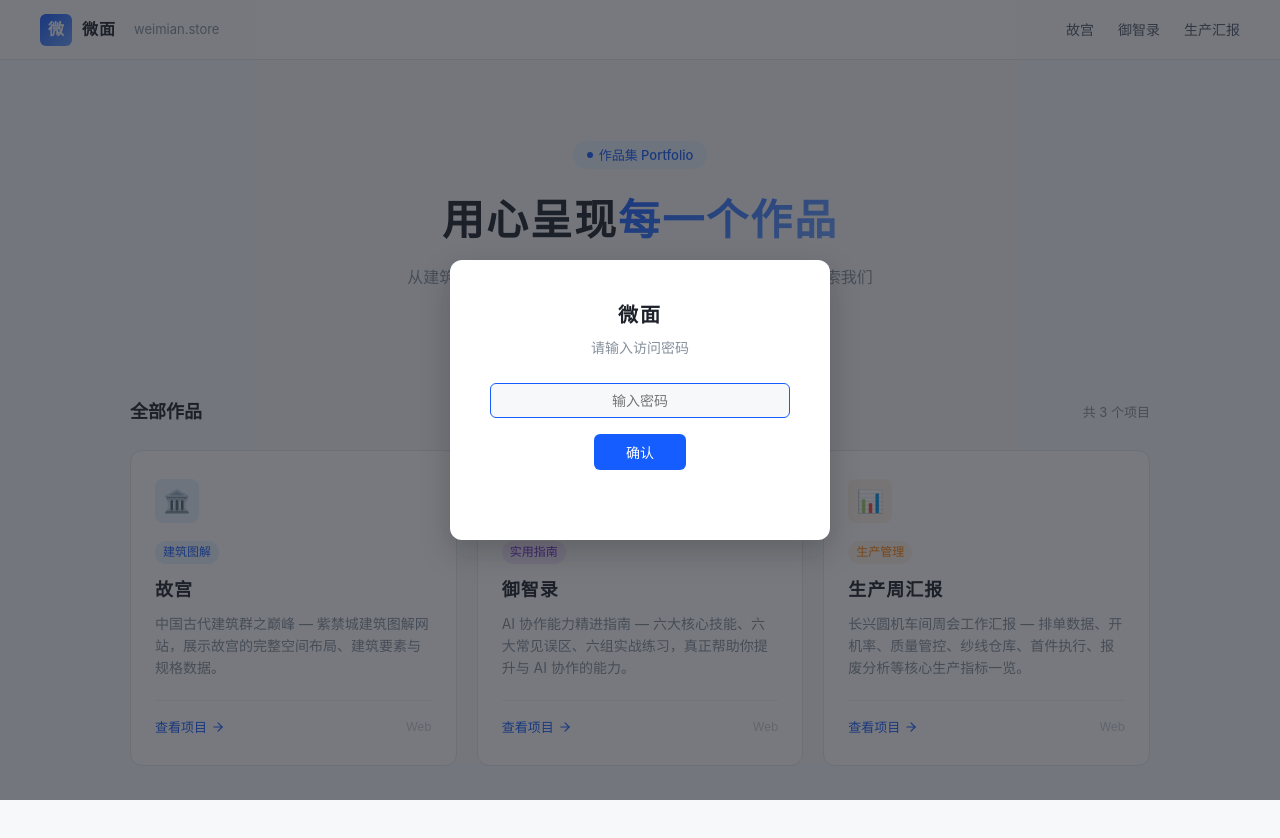
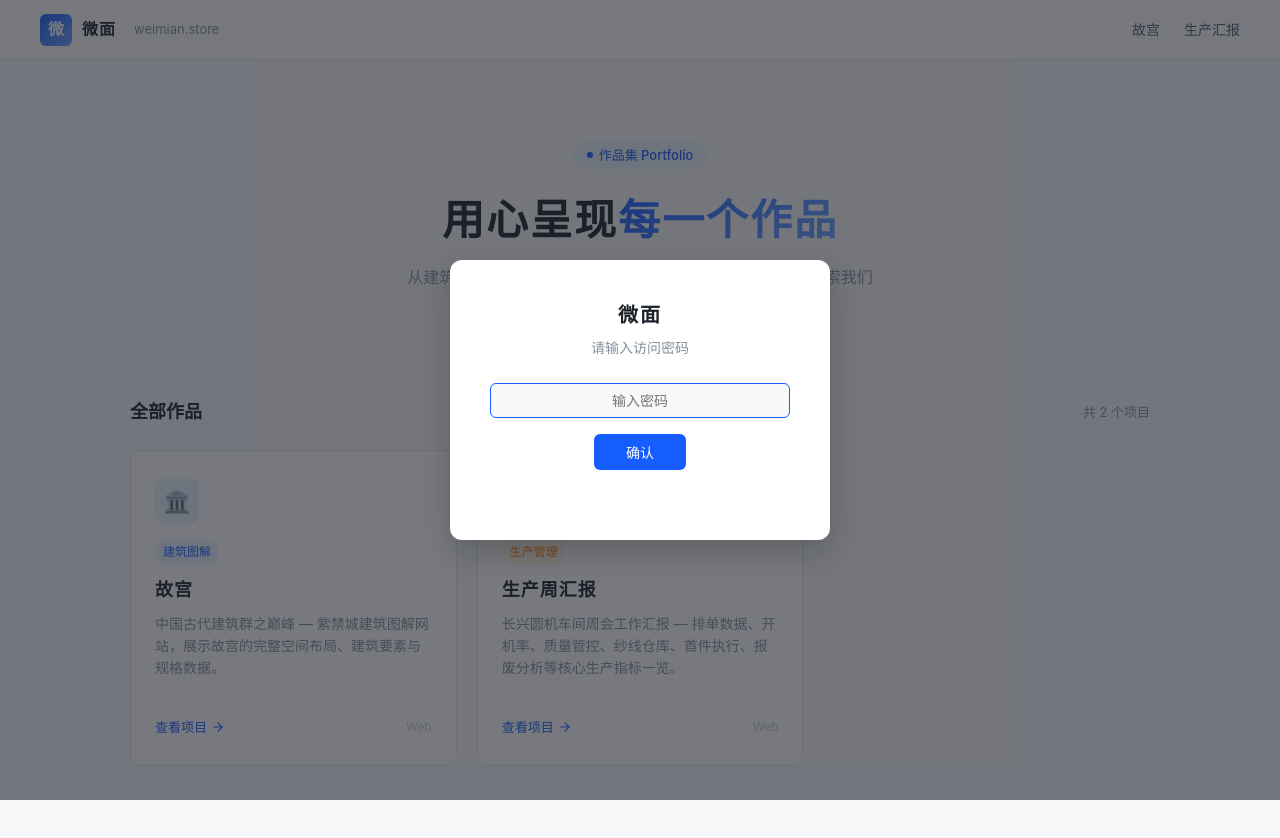
Before and after one commit to dzll956/weimian-website, a plain HTML site: page index.html in a window 1280 px wide. Drawn offline with Linux system fonts and the light colour scheme.

Commit message:
remove ai-mastery card and nav link from homepage

```diff
--- a/index.html
+++ b/index.html
@@ -140,7 +140,6 @@
         </a>
         <div class="navbar-links">
             <a href="https://weimian.store/forbidden-city/">故宫</a>
-            <a href="https://weimian.store/ai-mastery/">御智录</a>
             <a href="https://weimian.store/production-report/">生产汇报</a>
         </div>
     </nav>
@@ -152,7 +151,7 @@
     <section class="section">
         <div class="section-header">
             <span class="section-title">全部作品</span>
-            <span class="section-desc">共 3 个项目</span>
+            <span class="section-desc">共 2 个项目</span>
         </div>
         <div class="card-grid">
             <a href="forbidden-city/" class="card">
@@ -160,16 +159,6 @@
                 <span class="card-tag blue">建筑图解</span>
                 <h2>故宫</h2>
                 <p>中国古代建筑群之巅峰 — 紫禁城建筑图解网站，展示故宫的完整空间布局、建筑要素与规格数据。</p>
-                <div class="card-footer">
-                    <span class="card-action">查看项目<svg viewBox="0 0 24 24" fill="none" stroke="currentColor" stroke-width="2" stroke-linecap="round" stroke-linejoin="round"><path d="M5 12h14"/><path d="m12 5 7 7-7 7"/></svg></span>
-                    <span class="card-meta">Web</span>
-                </div>
-            </a>
-            <a href="ai-mastery/" class="card">
-                <div class="card-icon purple">📘</div>
-                <span class="card-tag purple">实用指南</span>
-                <h2>御智录</h2>
-                <p>AI 协作能力精进指南 — 六大核心技能、六大常见误区、六组实战练习，真正帮助你提升与 AI 协作的能力。</p>
                 <div class="card-footer">
                     <span class="card-action">查看项目<svg viewBox="0 0 24 24" fill="none" stroke="currentColor" stroke-width="2" stroke-linecap="round" stroke-linejoin="round"><path d="M5 12h14"/><path d="m12 5 7 7-7 7"/></svg></span>
                     <span class="card-meta">Web</span>
```
